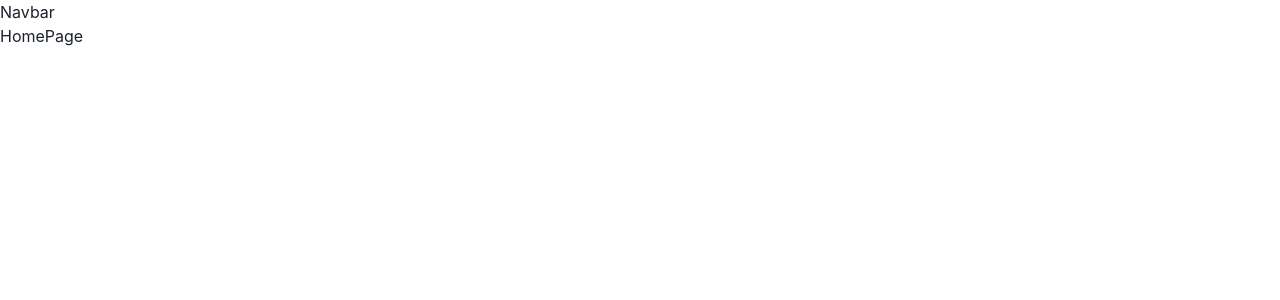
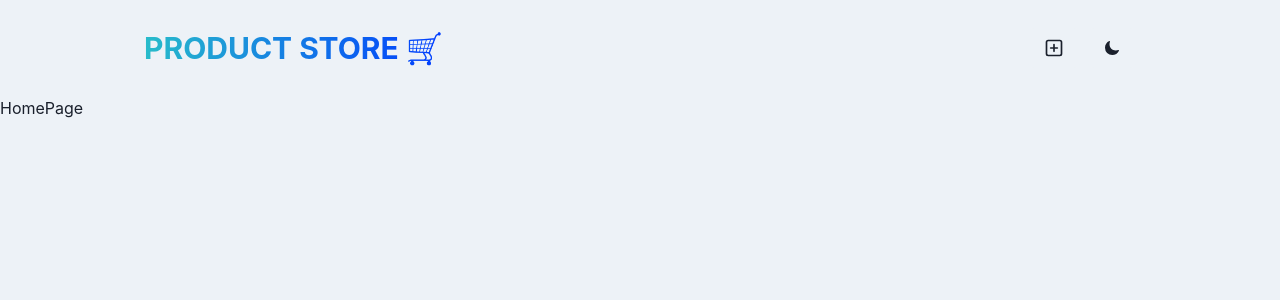
Before and after one commit to bazoabi/mern-product-store, a React (Vite) app in the folder frontend/: page / in a window 1280 px wide. Shown: the top 300 px of the page. Built offline with nearby package versions, Linux system fonts and the light colour scheme.

Commit message:
Create Navbar And Apply ChakraUI Color Mode

```diff
--- a/frontend/package.json
+++ b/frontend/package.json
@@ -10,12 +10,14 @@
     "preview": "vite preview"
   },
   "dependencies": {
+    "@chakra-ui/icons": "^2.2.4",
     "@chakra-ui/react": "^2.10.8",
     "@emotion/react": "^11.14.0",
     "@emotion/styled": "^11.14.0",
     "framer-motion": "^12.12.1",
     "react": "^19.1.0",
     "react-dom": "^19.1.0",
+    "react-icons": "^5.5.0",
     "react-router-dom": "^7.6.0"
   },
   "devDependencies": {
--- a/frontend/src/App.jsx
+++ b/frontend/src/App.jsx
@@ -1,7 +1,7 @@
 // import { useState } from "react";
 // import reactLogo from "./assets/react.svg";
 // import viteLogo from "/vite.svg";
-import { Box, Button, ButtonGroup } from "@chakra-ui/react";
+import { Box, Button, ButtonGroup, useColorModeValue } from "@chakra-ui/react";
 import { Route, Routes } from "react-router-dom";
 import HomePage from "./pages/HomePage";
 import CreatePage from "./pages/CreatePage";
@@ -12,7 +12,7 @@
 
   return (
     <>
-      <Box minH={"100vh"}>
+      <Box minH={"100vh"} bg={useColorModeValue("gray.100", "gray.800")}>
         <Navbar />
         <Routes>
           <Route path="/" element={<HomePage />} />
--- a/frontend/src/components/Navbar.jsx
+++ b/frontend/src/components/Navbar.jsx
@@ -1,7 +1,52 @@
+import {
+  Button,
+  Container,
+  Flex,
+  HStack,
+  Text,
+  useColorMode,
+} from "@chakra-ui/react";
 import React from "react";
+import { Link } from "react-router-dom";
+import { PlusSquareIcon } from "@chakra-ui/icons";
+import { IoMoon } from "react-icons/io5";
+import { LuSun } from "react-icons/lu";
 
 const Navbar = () => {
-  return <div>Navbar</div>;
+  const { colorMode, toggleColorMode } = useColorMode(); // Import useColorMode from Chakra UI
+
+  return (
+    <Container maxW="container.lg" p={4}>
+      <Flex
+        h={16}
+        justifyContent="space-between"
+        alignItems="center"
+        flexDir={{ base: "column", sm: "row" }}
+      >
+        <Text
+          bgGradient="linear(to-r,rgb(40, 188, 202),rgb(0, 60, 255))"
+          fontSize={{ base: "2xl", sm: "3xl" }}
+          bgClip="text"
+          fontWeight="bold"
+          textTransform={"uppercase"}
+          textAlign={"center"}
+        >
+          <Link to={"/"}>Product Store 🛒</Link>
+        </Text>
+
+        <HStack spacing={2} alignItems={"center"}>
+          <Link to={"/create"}>
+            <Button>
+              <PlusSquareIcon fontSize={20} />
+            </Button>
+          </Link>
+          <Button onClick={toggleColorMode}>
+            {colorMode === "light" ? <IoMoon /> : <LuSun size="20" />}
+          </Button>
+        </HStack>
+      </Flex>
+    </Container>
+  );
 };
 
 export default Navbar;
```
Also changed, not shown: 1 other file (tests, documents, lock files or other folders).
